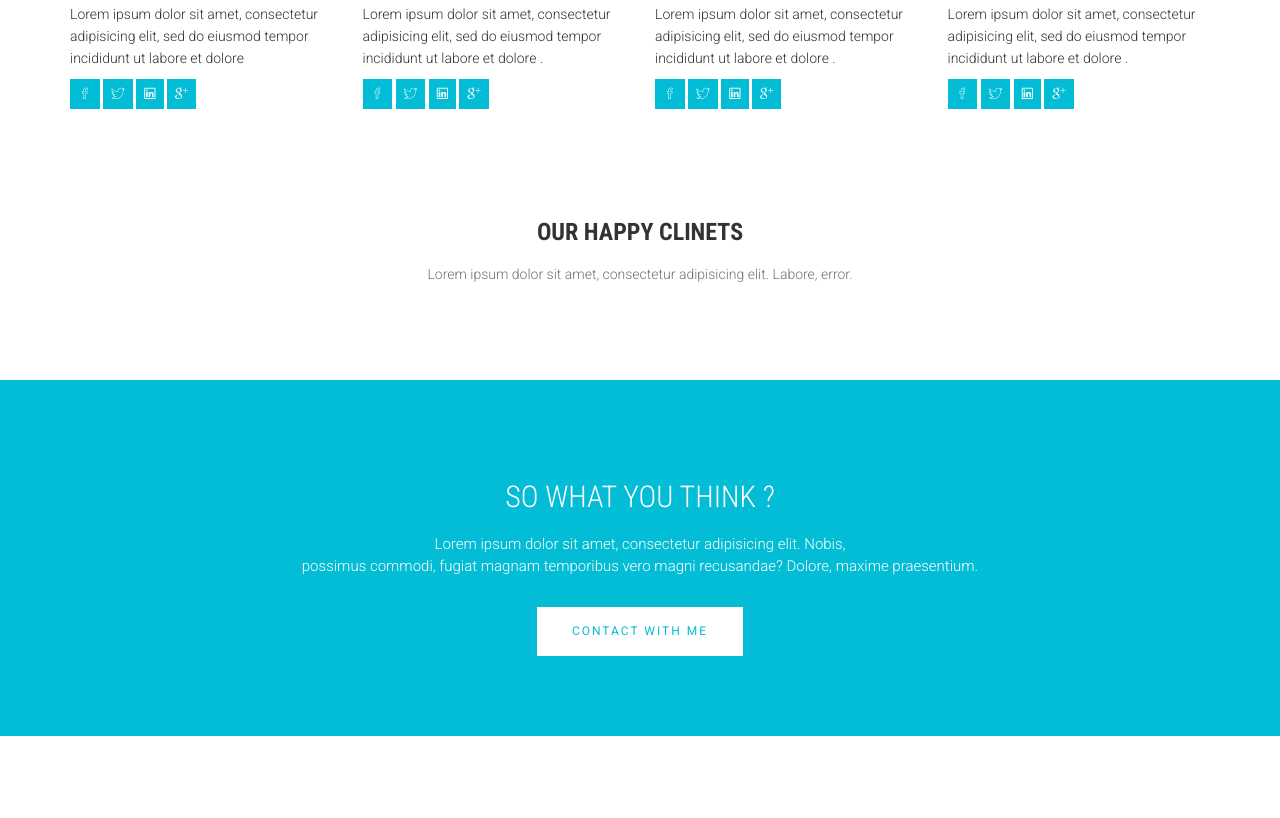
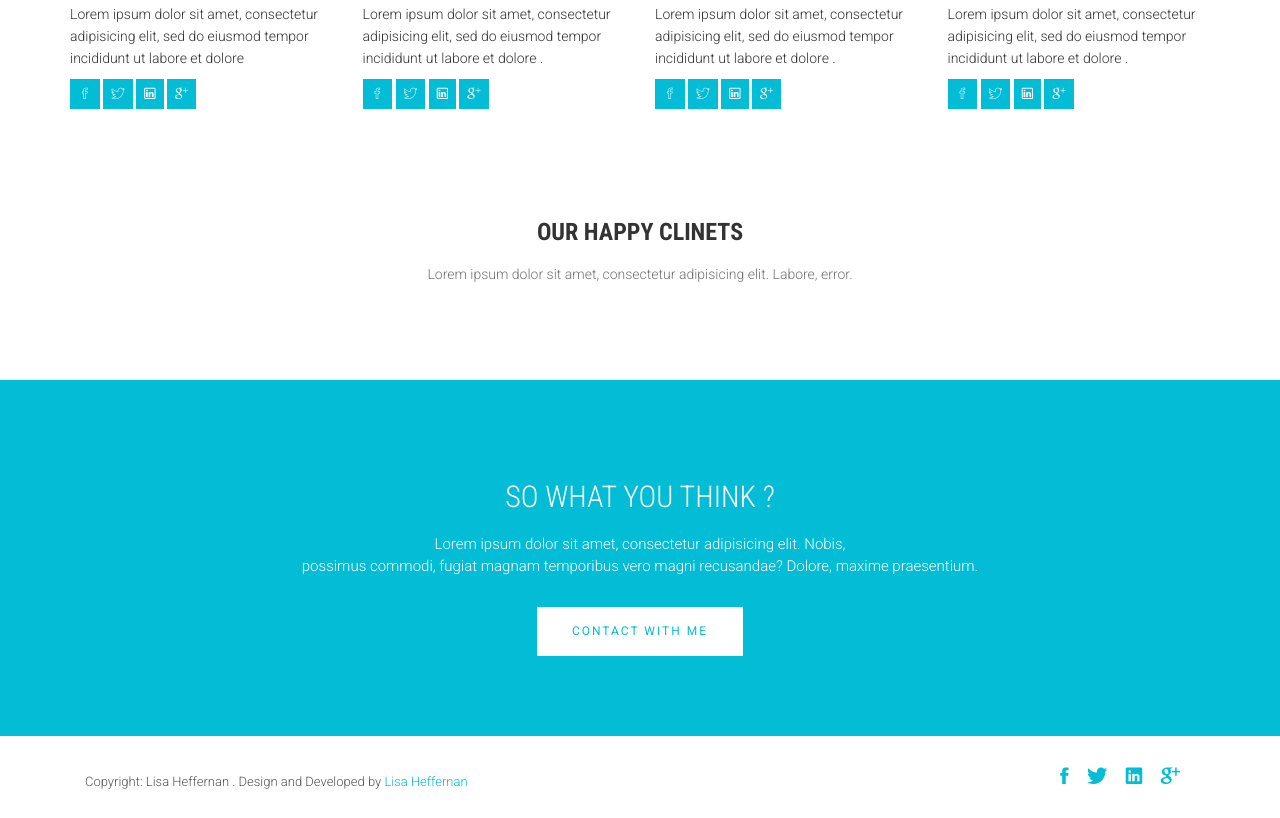
Before and after one commit to lisaheff95/lisadatarepproject, a plain HTML site: page templates/about.html in a window 1280 px wide. Shown: the part 1546-2364 px from the top of the page. Before the commit the page ends 2282 px from the top, so only its background shows below. Drawn offline with nearby package versions, Linux system fonts and the light colour scheme; files that its build step writes are made by us from their sources; files whose address does not match are found by name; a web font is replaced by a local one.

Commit message:
project commit

```diff
--- a/templates/about.html
+++ b/templates/about.html
@@ -288,6 +288,42 @@
             </div>
         </section>
 
+	<!--
+            ==================================================
+            Footer Section Start
+            ================================================== -->
+            <footer id="footer">
+                <div class="container">
+                    <div class="col-md-8">
+                        <p class="copyright">Copyright: <span>Lisa Heffernan</span> . Design and Developed by <a href="http://www.parrazzo.com">Lisa Heffernan</a></p>
+                    </div>
+                    <div class="col-md-4">
+                        <!-- Social Media -->
+                        <ul class="social">
+                            <li>
+                                <a href="http://wwww.fb.com/themefisher" class="Facebook">
+                                    <i class="ion-social-facebook"></i>
+                                </a>
+                            </li>
+                            <li>
+                                <a href="http://wwww.twitter.com/themefisher" class="Twitter">
+                                    <i class="ion-social-twitter"></i>
+                                </a>
+                            </li>
+                            <li>
+                                <a href="#" class="Linkedin">
+                                    <i class="ion-social-linkedin"></i>
+                                </a>
+                            </li>
+                            <li>
+                                <a href="http://wwww.fb.com/themefisher" class="Google Plus">
+                                    <i class="ion-social-googleplus"></i>
+                                </a>
+                            </li>
+                        </ul>
+                    </div>
+                </div>
+
 <!-- /#footer -->
 
         </body>
```
Also changed, not shown: static/index.html (+4 -4 lines), 1 other file.
